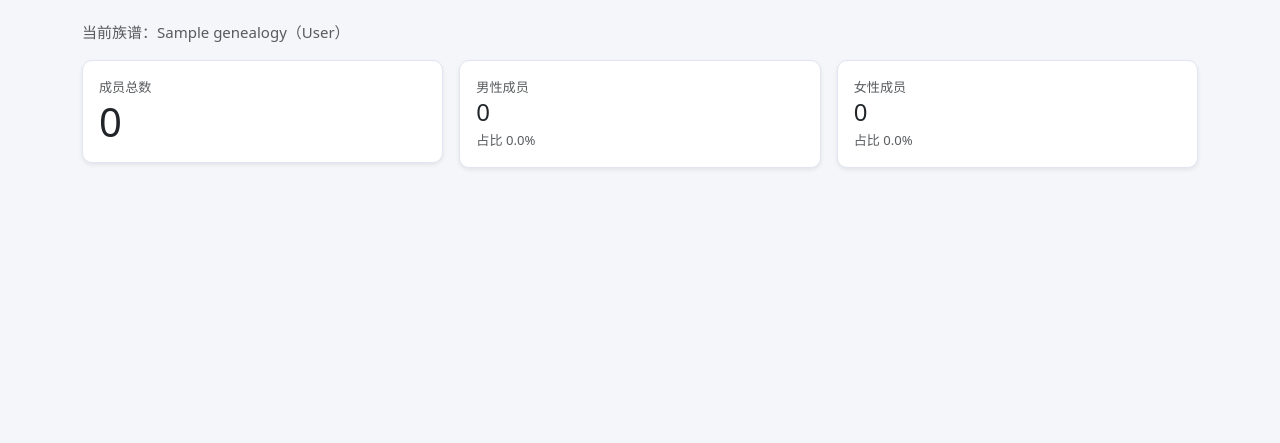
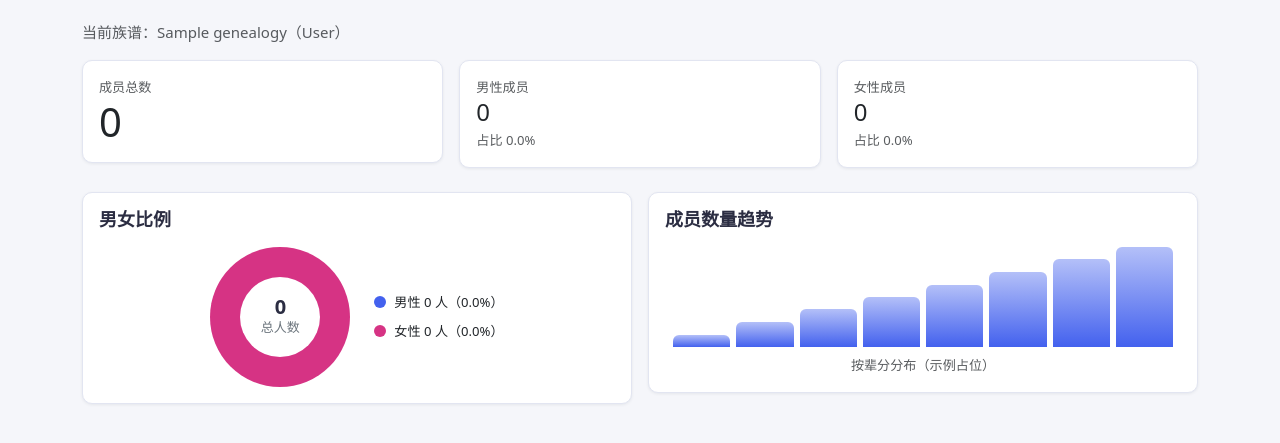
Before and after one commit to gan-rui-lin/gene-tree, a Django app: page /dashboard-page in a window 1280 px wide. Shown: the part 224-667 px from the top of the page. Run offline with Django 4.2, Linux system fonts and the light colour scheme; a user stored in the database is signed in; tables that the repository leaves empty hold one stand-in row (values such as "Sample post"); parts of the project's set-up code (start-up, migrations or seed data) failed here and were passed over.

Commit message:
feat: Dashboard 增加男女比例饼图和趋势占位图
- 使用 CSS conic-gradient 实现纯 CSS 饼图

- 饼图中心显示总人数，图例显示男女人数

- 新增成员数量趋势占位柱状图

```diff
--- a/static/css/site.css
+++ b/static/css/site.css
@@ -442,3 +442,73 @@
     border-radius: var(--radius-sm);
     box-shadow: var(--shadow-md);
 }
+
+/* ===== Pie Chart ===== */
+.pie-chart {
+    width: 140px;
+    height: 140px;
+    border-radius: 50%;
+    position: relative;
+}
+
+.pie-center {
+    position: absolute;
+    top: 50%;
+    left: 50%;
+    transform: translate(-50%, -50%);
+    width: 80px;
+    height: 80px;
+    background: var(--color-surface);
+    border-radius: 50%;
+    display: flex;
+    flex-direction: column;
+    align-items: center;
+    justify-content: center;
+}
+
+.pie-total {
+    font-size: 1.25rem;
+    font-weight: 700;
+    color: var(--color-text);
+    line-height: 1;
+}
+
+.pie-label {
+    font-size: var(--font-size-sm);
+    color: var(--color-text-secondary);
+}
+
+.legend-dot {
+    width: 12px;
+    height: 12px;
+    border-radius: 50%;
+    display: inline-block;
+}
+
+/* ===== Trend Bars ===== */
+.trend-placeholder {
+    min-height: 120px;
+    display: flex;
+    flex-direction: column;
+    justify-content: flex-end;
+}
+
+.trend-bars {
+    display: flex;
+    align-items: flex-end;
+    gap: 6px;
+    height: 100px;
+    padding: 0 0.5rem;
+}
+
+.trend-bar {
+    flex: 1;
+    background: linear-gradient(to top, var(--color-primary), rgba(67, 97, 238, 0.4));
+    border-radius: var(--radius-sm) var(--radius-sm) 0 0;
+    min-height: 8px;
+    transition: height 0.3s;
+}
+
+.trend-bar:hover {
+    background: var(--color-primary);
+}
--- a/templates/dashboard.html
+++ b/templates/dashboard.html
@@ -25,9 +25,10 @@
         当前族谱：{{ selected_genealogy.title }}（{{ selected_genealogy.surname }}）
     </div>
 
-    <div class="row g-3">
+    {# Stat cards #}
+    <div class="row g-3 mb-4">
         <div class="col-md-4">
-            <div class="card shadow-sm">
+            <div class="card">
                 <div class="card-body">
                     <div class="text-muted small">成员总数</div>
                     <div class="display-6">{{ stats.total_members }}</div>
@@ -35,7 +36,7 @@
             </div>
         </div>
         <div class="col-md-4">
-            <div class="card shadow-sm">
+            <div class="card">
                 <div class="card-body">
                     <div class="text-muted small">男性成员</div>
                     <div class="h4 mb-1">{{ stats.male_members }}</div>
@@ -44,7 +45,7 @@
             </div>
         </div>
         <div class="col-md-4">
-            <div class="card shadow-sm">
+            <div class="card">
                 <div class="card-body">
                     <div class="text-muted small">女性成员</div>
                     <div class="h4 mb-1">{{ stats.female_members }}</div>
@@ -53,5 +54,56 @@
             </div>
         </div>
     </div>
+
+    {# Charts row #}
+    <div class="row g-3">
+        {# Pie chart #}
+        <div class="col-md-6">
+            <div class="card">
+                <div class="card-body">
+                    <h5 class="card-title">男女比例</h5>
+                    <div class="d-flex align-items-center justify-content-center gap-4">
+                        <div class="pie-chart"
+                             style="background: conic-gradient(
+                                 var(--color-primary) 0% {{ stats.male_ratio }}%,
+                                 #d63384 {{ stats.male_ratio }}% 100%
+                             );">
+                            <div class="pie-center">
+                                <span class="pie-total">{{ stats.total_members }}</span>
+                                <span class="pie-label">总人数</span>
+                            </div>
+                        </div>
+                        <div class="d-flex flex-column gap-2">
+                            <div class="d-flex align-items-center gap-2">
+                                <span class="legend-dot" style="background: var(--color-primary);"></span>
+                                <span class="small">男性 {{ stats.male_members }} 人（{{ stats.male_ratio }}%）</span>
+                            </div>
+                            <div class="d-flex align-items-center gap-2">
+                                <span class="legend-dot" style="background: #d63384;"></span>
+                                <span class="small">女性 {{ stats.female_members }} 人（{{ stats.female_ratio }}%）</span>
+                            </div>
+                        </div>
+                    </div>
+                </div>
+            </div>
+        </div>
+
+        {# Trend placeholder #}
+        <div class="col-md-6">
+            <div class="card">
+                <div class="card-body">
+                    <h5 class="card-title">成员数量趋势</h5>
+                    <div class="trend-placeholder">
+                        <div class="trend-bars">
+                            {% for i in "12345678" %}
+                            <div class="trend-bar" style="height: {% widthratio forloop.counter 8 100 %}%;"></div>
+                            {% endfor %}
+                        </div>
+                        <div class="text-center text-muted small mt-2">按辈分分布（示例占位）</div>
+                    </div>
+                </div>
+            </div>
+        </div>
+    </div>
 {% endif %}
 {% endblock %}
```
